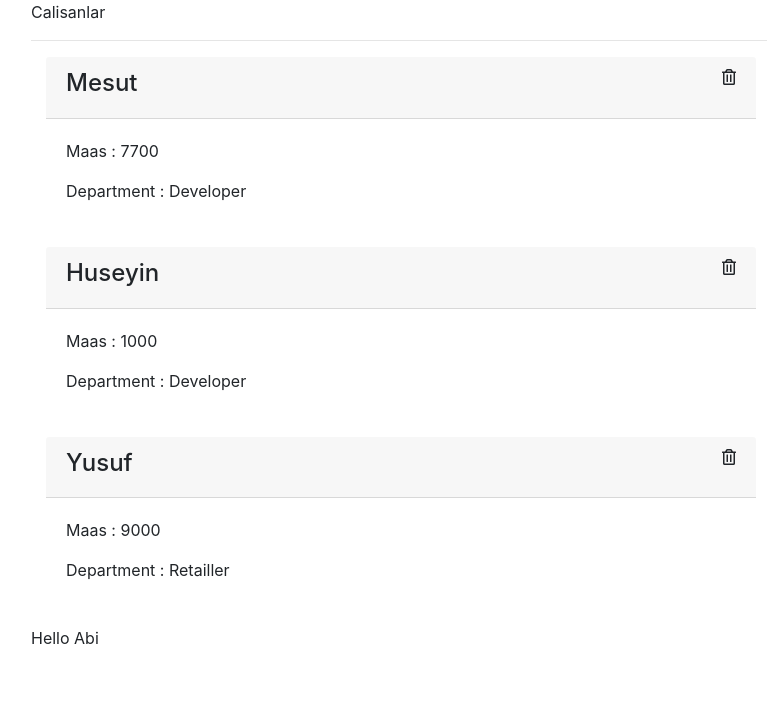
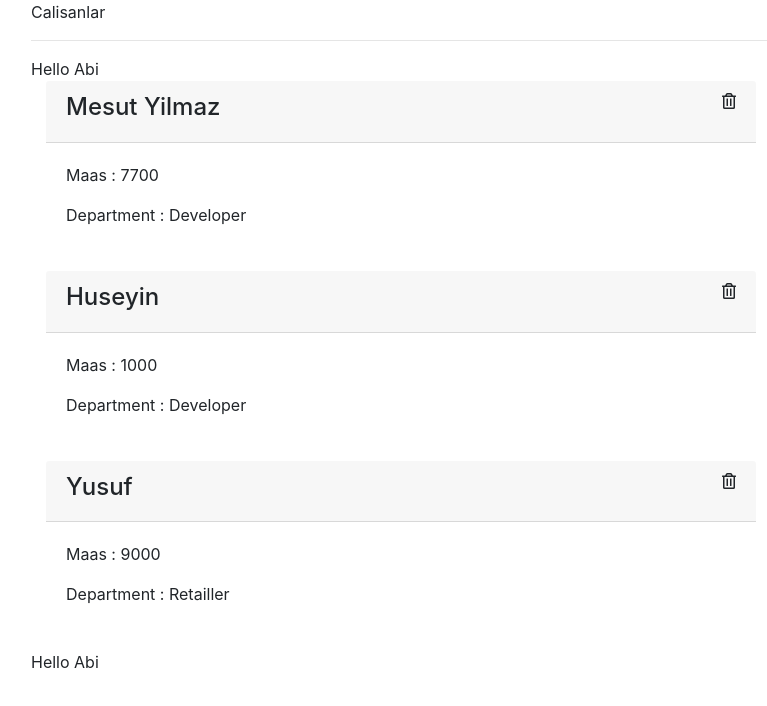
Before and after one commit to mesutyilmes/helloreact, a React (Create React App) app: page / in a window 1280 px wide. Shown: the top 706 px of the page, without its empty margins (54-821 px from the left). Built offline with nearby package versions, Linux system fonts and the light colour scheme.

Commit message:
dispatch, reducer (kullanici silme)

```diff
--- a/src/components/User.js
+++ b/src/components/User.js
@@ -1,6 +1,6 @@
 import React, { Component } from 'react'
 import PropTypes from 'prop-types'
-
+import UserConsumer from '../context'
 
 class User extends Component {
     state = { isVisible: true }
@@ -9,8 +9,10 @@ class User extends Component {
         this.setState({ isVisible: !this.state.isVisible });
         console.log(this.state);
     }
-    sil = (e) => {
-        console.log("burada");
+    sil = (dispatche,e) => {
+        const {id} = this.props;
+        dispatche({type:"DELETE_USER",payload:id});
+
     }
 
     render() {
@@ -18,10 +20,15 @@ class User extends Component {
         const { name, department, salary } = this.props
         const { isVisible } = this.state
         return (
+            <UserConsumer>
+                {
+                    value => {
+                        const {dispatche} = value;
+                        return (
                             <div className="col-md-8 mb-4">
                                 <div className="card-header d-flex justify-content-between">
                                     <h4 className="d-inline" onClick={this.onClickEve.bind(this, 34, "Mesut")}>{name}</h4>
-                    <i onClick={this.sil.bind(this)} className="far fa-trash-alt" style={{ cursor: "pointer" }}></i>
+                                    <i onClick={this.sil.bind(this,dispatche)} className="far fa-trash-alt" style={{ cursor: "pointer" }}></i>
                                 </div>
                                 {
                                     isVisible ?
@@ -36,6 +43,11 @@ class User extends Component {
                         )
                     }
                 }
+            </UserConsumer>
+        )
+
+    }
+}
 
 User.propTypes = {
     name: PropTypes.string.isRequired,
--- a/src/components/Users.js
+++ b/src/components/Users.js
@@ -7,9 +7,11 @@ class Users extends Component {
       <UserConsumer>
         {
           value => {
-            const { workers } = value;
+            const { workers,yilmes } = value;
             return (
+
               <div>
+                {yilmes}
                 {
                   workers.map(worker => {
                     return (
--- a/src/context.js
+++ b/src/context.js
@@ -3,12 +3,23 @@ import React, { Component } from 'react'
 
 const UserContext = React.createContext();
 
+const reducer = (state, action) => {
+    switch (action.type) {
+        case "DELETE_USER":
+            return {
+                ...state,
+                workers: state.workers.filter(workers => action.payload !== workers.id)
+            }
+        default:
+            return state
+    }
+}
 export class UserProvider extends Component {
     state = {
         workers: [
             {
                 id: 1,
-                name: "Mesut",
+                name: "Mesut Yilmaz",
                 department: "Developer",
                 salary: "7700"
             },
@@ -25,7 +36,11 @@ export class UserProvider extends Component {
                 salary: "9000"
             }
         ],
-        yilmes :"Hello Abi"
+        yilmes: "Hello Abi",
+
+        dispatche : action => {
+            this.setState(state => reducer(state,action))
+          }
     }
     render() {
         return (
```
Lines whose indentation alone changed are shown as unchanged.
